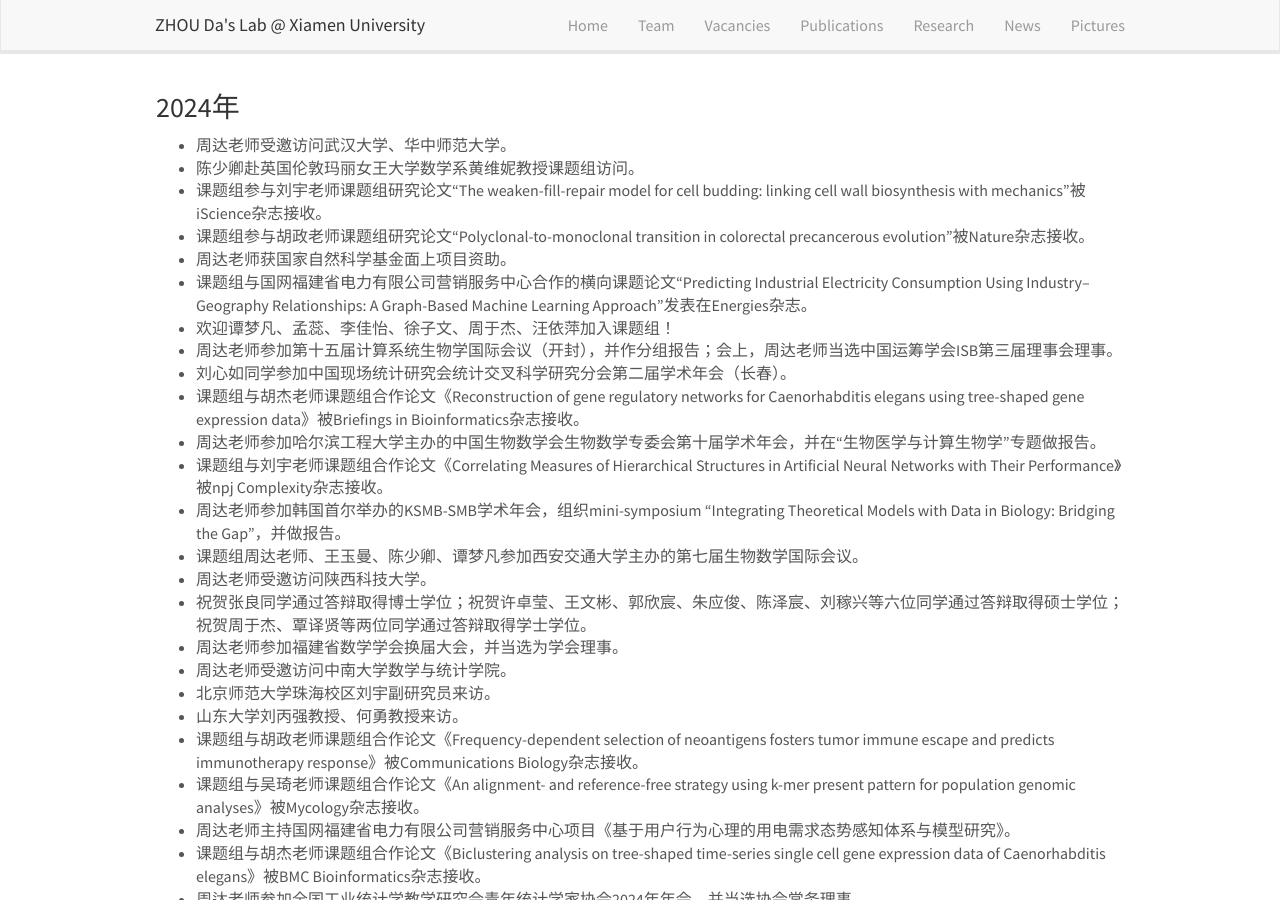
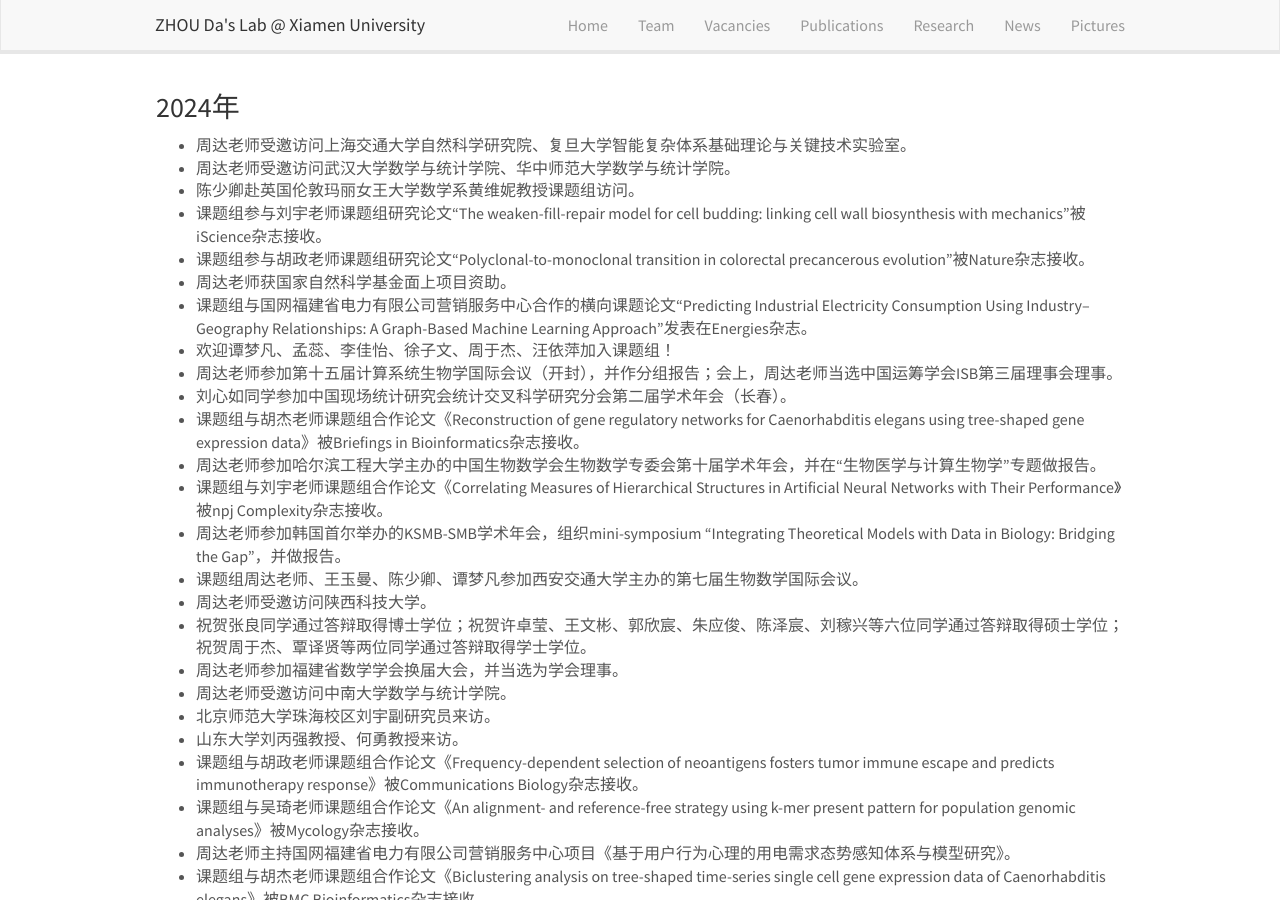
Before and after one commit to ZhouDaLab/zhoudalab.github.io, a Jekyll site: the page built from _pages/news.md, in a window 1280 px wide and 900 px high. Built offline with Jekyll 4.4.1, drawn with Linux system fonts in a browser that asks for light colours; nearby versions of some CDN libraries.

Commit message:
Update news.md

```diff
--- a/_pages/news.md
+++ b/_pages/news.md
@@ -7,7 +7,8 @@ permalink: /news/
 ---
 ### 2024年
 
-- 周达老师受邀访问武汉大学、华中师范大学。
+- 周达老师受邀访问上海交通大学自然科学研究院、复旦大学智能复杂体系基础理论与关键技术实验室。
+- 周达老师受邀访问武汉大学数学与统计学院、华中师范大学数学与统计学院。
 - 陈少卿赴英国伦敦玛丽女王大学数学系黄维妮教授课题组访问。
 - 课题组参与刘宇老师课题组研究论文“The weaken-fill-repair model for cell budding: linking cell wall biosynthesis with mechanics”被iScience杂志接收。
 - 课题组参与胡政老师课题组研究论文“Polyclonal-to-monoclonal transition in colorectal precancerous evolution”被Nature杂志接收。
```
